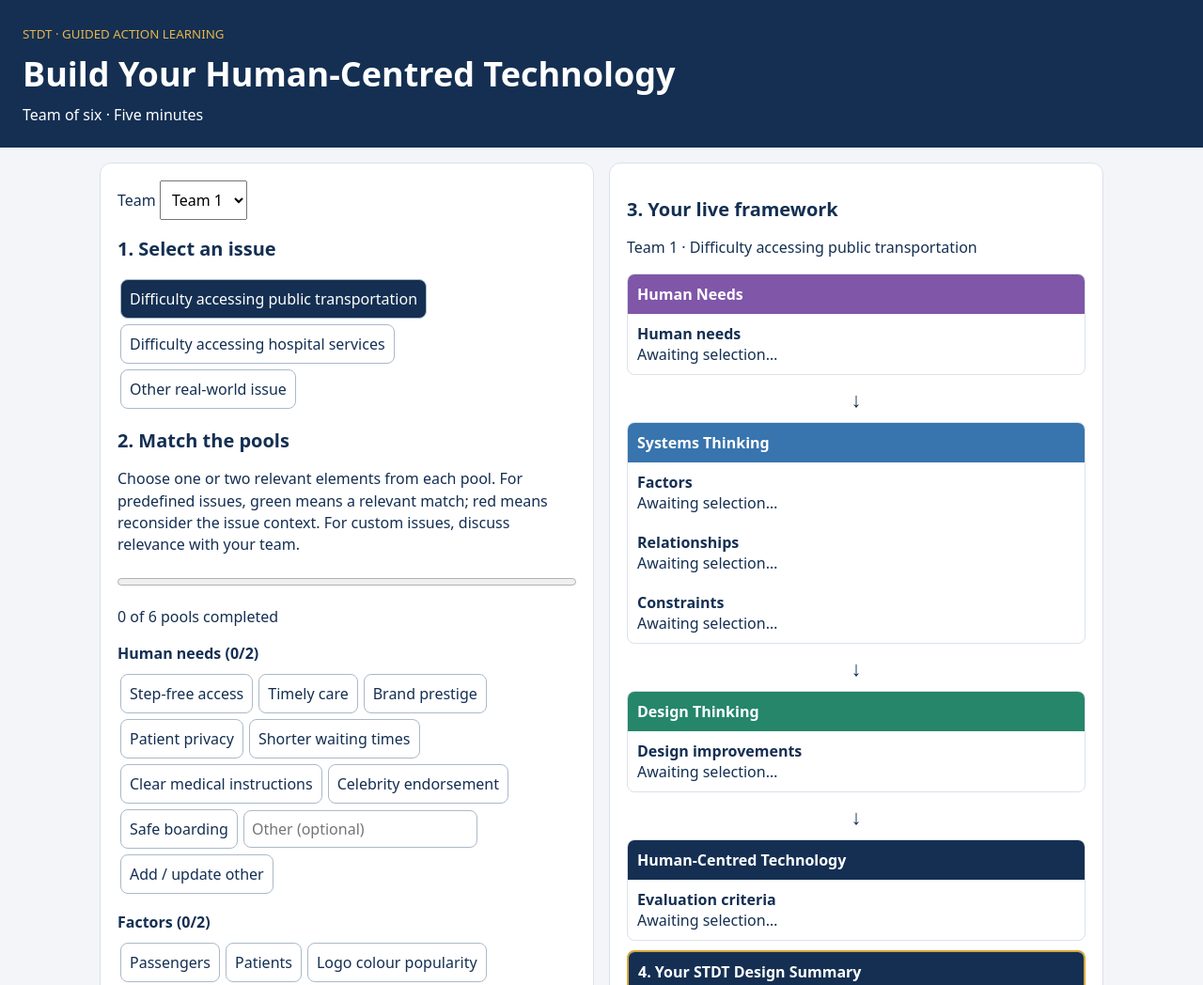
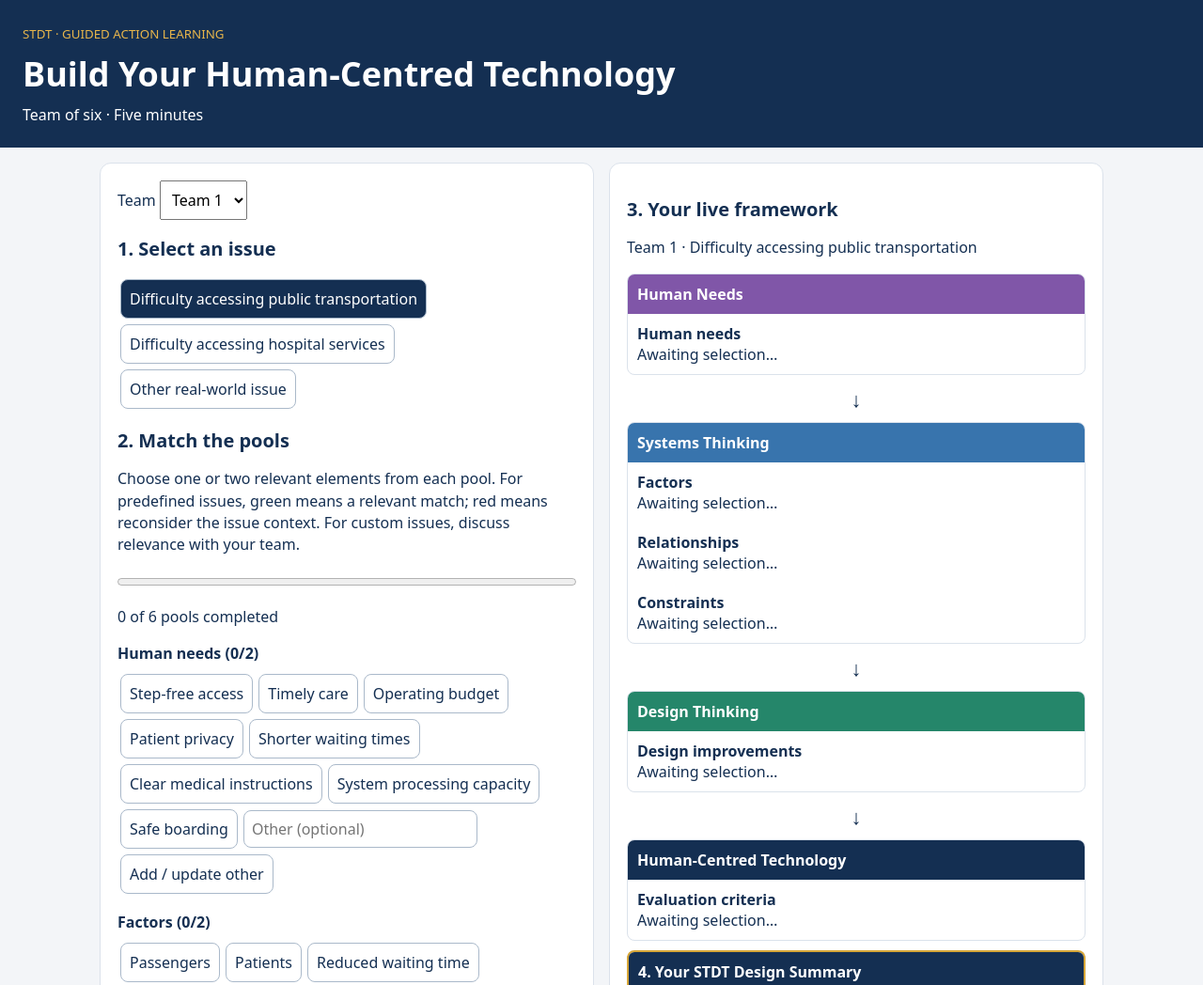
Before and after one commit to enpaulson2/STDT-AL, a plain HTML site: page HCT/index.html in a window 1280 px wide. Shown: the top 1048 px of the page at 94% size. Drawn offline with Linux system fonts and the light colour scheme.

Commit message:
Replace obvious distractors with plausible cross-category STDT alternatives

```diff
--- a/HCT/index.html
+++ b/HCT/index.html
@@ -7,7 +7,7 @@ const tailored=[
 [['Step-free access','Shorter waiting times','Safe boarding','Clear route information','Affordable fares','Independent travel'],['Passengers','Bus and train operators','Stations and stops','Ticketing systems','Route information'],['Passenger ↔ Ticketing system','Passenger ↔ Driver','Vehicle ↔ Station infrastructure','Route information ↔ Travel decisions'],['Operating costs','Station space','Service frequency','Accessibility regulations','Passenger mobility'],['Accessible ticket machines','Step-free route guidance','Real-time arrival information','Audio and visual announcements','Boarding assistance'],['Boarding time','Journey accessibility','Travel reliability','Passenger safety','Passenger satisfaction']],
 [['Timely care','Patient privacy','Clear medical instructions','Accessible facilities','Reduced waiting time','Language support'],['Patients','Clinical staff','Reception and booking systems','Hospital facilities','Medical information'],['Patient ↔ Reception staff','Patient ↔ Booking system','Clinical staff ↔ Patient records','Appointment information ↔ Patient decisions'],['Staff availability','Treatment capacity','Privacy regulations','Patient mobility','Healthcare costs'],['Accessible check-in kiosks','Simplified appointment booking','Real-time queue information','Multilingual wayfinding','Staff assistance'],['Check-in time','Appointment accessibility','Patient safety','Information clarity','Patient satisfaction']]];
 let pools=genericPools;let customIssue='';const issueText=()=>issue===2?customIssue:issues[issue];const ready=()=>!!issueText().trim()&&selected.every(a=>a.length);
-const distractors=[["Brand prestige","Celebrity endorsement"],["Logo colour popularity","Celebrity endorsements"],["Logo ↔ Brand colour","Celebrity ↔ Advertising slogan"],["Seasonal fashion trends","Logo font preference"],["Additional advertising","Decorative animations only"],["Advertising revenue alone","Visual complexity alone"]];
+const distractors=[["Operating budget","System processing capacity"],["Reduced waiting time","User satisfaction"],["Equipment maintenance cost","Service availability"],["Simplified user interface","Real-time status updates"],["Measure service reliability","Measure user satisfaction"],["Install accessible kiosks","Introduce multilingual guidance"]];
 const feedbackHints=['Focus on the needs of people accessing the service.','Consider elements that directly influence service access.','Choose interactions that affect the service experience.','Identify limitations that affect the proposed solution.','Choose improvements that address the access difficulty.','Evaluate human outcomes rather than unrelated commercial or decorative measures.'];
 let rejected=pools.map(()=>[]);
 const stages=[['Human Needs','#8056a8',[0]],['Systems Thinking','#3874ad',[1,2,3]],['Design Thinking','#25866a',[4]],['Human-Centred Technology','#142f52',[5]]];
```
